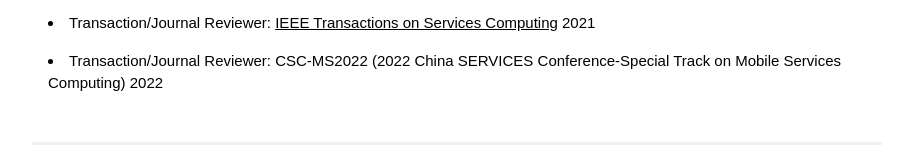
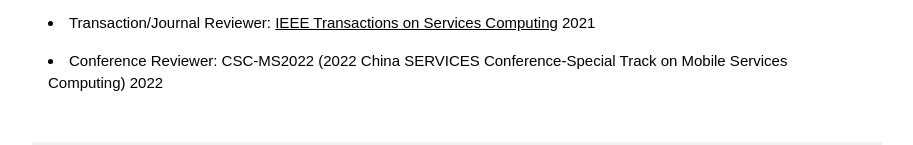
Before and after one commit to WenJinfeng/WenJinfeng.github.io, a plain HTML site: page index.html in a window 1280 px wide. Shown: the part 2643-2788 px from the top of the page, without its empty margins (258-1171 px from the left). Drawn offline with Linux system fonts and the light colour scheme.

Commit message:
Update index.html

```diff
--- a/index.html
+++ b/index.html
@@ -216,7 +216,7 @@
   <div class="w3-container w3-padding-32" id="service">
     <h2>Services</h2>
       <p><li>Transaction/Journal Reviewer: <a href="https://www.computer.org/csdl/journal/sc">IEEE Transactions on Services Computing</a> 2021 </p>
-      <p><li>Transaction/Journal Reviewer: CSC-MS2022 (2022 China SERVICES Conference-Special Track on Mobile Services Computing)</a> 2022 </p>
+      <p><li>Conference Reviewer: CSC-MS2022 (2022 China SERVICES Conference-Special Track on Mobile Services Computing)</a> 2022 </p>
   </div>
 
 
```
